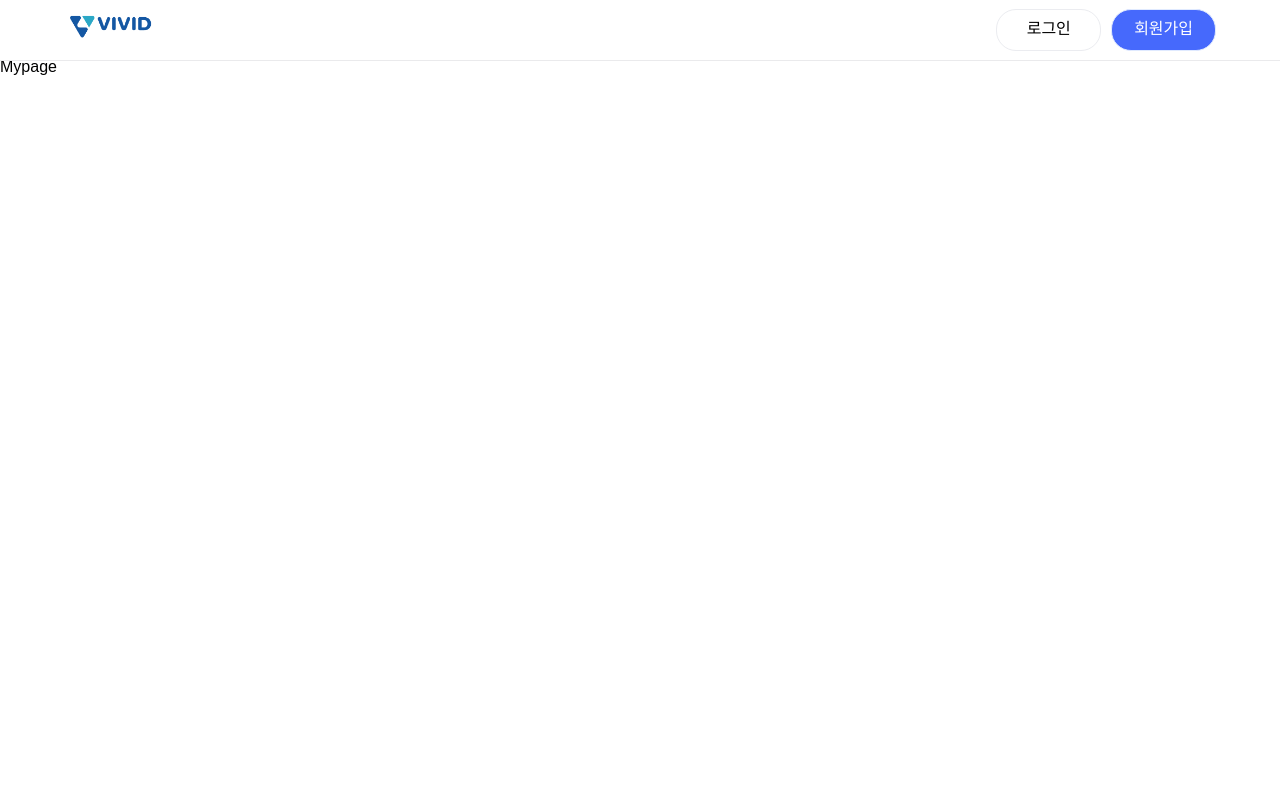
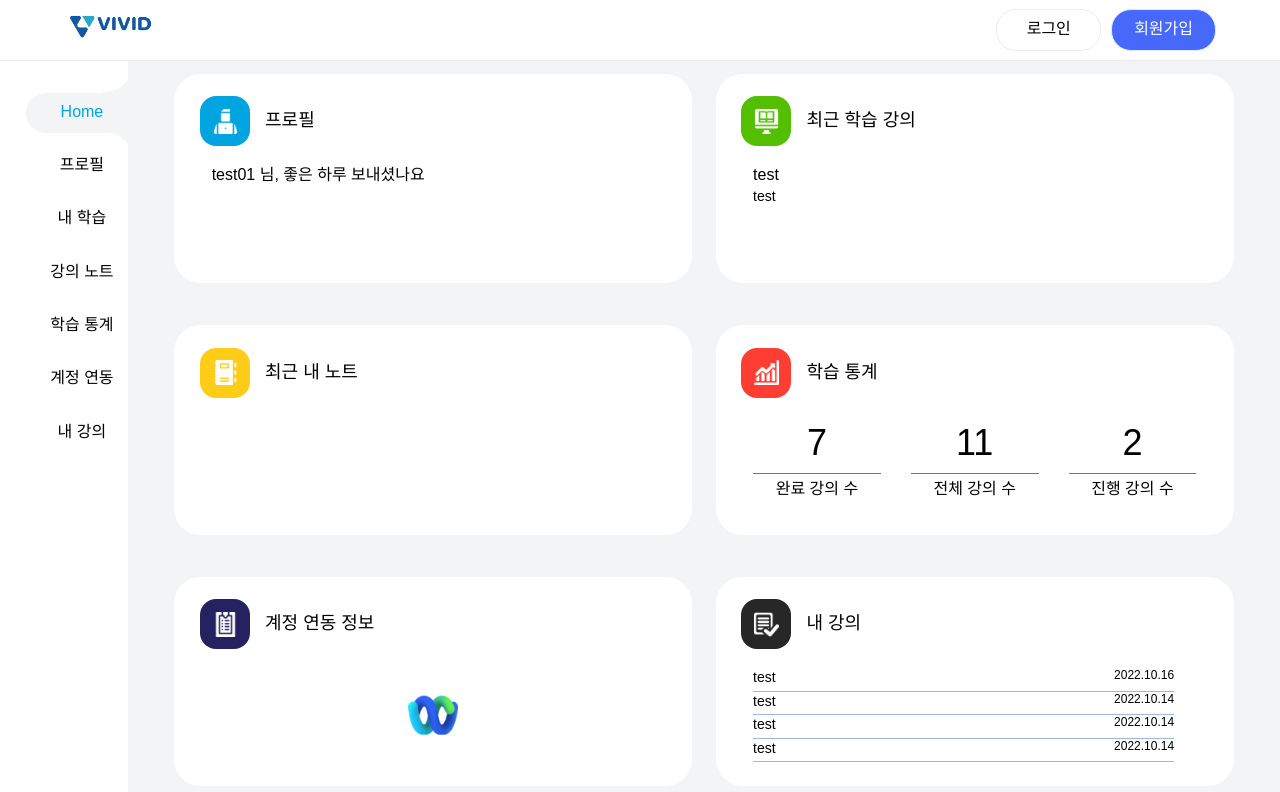
Before and after one commit to 3j-dev/chicplay_web, a React app: page /mypage in a window 1280 px wide. Shown: the top 792 px of the page. Built offline with nearby package versions, Linux system fonts and the light colour scheme.

Commit message:
[Feat] CP-95 Mypage layout 구성

```diff
--- a/src/page/Mypage/index.tsx
+++ b/src/page/Mypage/index.tsx
@@ -1,5 +1,63 @@
+import { useLayoutEffect, useState } from 'react';
+
+import { Layout } from './style';
+import Content from '@/component/Common/Content';
+import Submenu from '@/component/Common/Submenu';
+import { dashBoardData, myTempData } from './data';
+import { MyDataT, StudiedVideoT } from '@/interfaces/mypage';
+import { getMyPageDashBoard } from '@/api/mypage';
+import {
+  MyProfile,
+  MyRecentStudy,
+  MyRecentNote,
+  MyStudyStat,
+  MyAuthAccount,
+  MyVideoList,
+} from '@/component/Mypage/MypageAtom';
+
 const Mypage: React.FC = () => {
-  return <div>Mypage</div>;
+  const [myData, setMyData] = useState<MyDataT>(myTempData);
+
+  useLayoutEffect(() => {
+    //get and setMyData
+  }, []);
+
+  return (
+    <Layout>
+      <Submenu
+        allMenuState={dashBoardData}
+        nowMenuState={dashBoardData[0]}
+        isPlusMethodExist={false}
+      />
+      <Content
+        atomInRow={2}
+        atomCount={6}
+        childrens={[
+          <MyProfile email={myData.email} name={myData.name} picture={myData.picture} key={0} />,
+          <MyRecentStudy
+            videoSpaceId={myData.lastStudiedIndividualVideo.videoSpaceId}
+            videoSpaceName={myData.lastStudiedIndividualVideo.videoSpaceName}
+            videoDescription={myData.lastStudiedIndividualVideo.videoDescription}
+            individualVideoId={myData.lastStudiedIndividualVideo.individualVideoId}
+            updatedDate={myData.lastStudiedIndividualVideo.updatedDate}
+            videoTitle={myData.lastStudiedIndividualVideo.videoTitle}
+            videoSpaceDescription={myData.lastStudiedIndividualVideo.videoSpaceDescription}
+            lastAccessTime={myData.lastStudiedIndividualVideo.lastAccessTime}
+            key={1}
+          />,
+          <MyRecentNote key={2} />,
+          <MyStudyStat
+            key={3}
+            videoSpaceCount={myData.videoSpaceCount}
+            totalIndividualVideoCount={myData.totalIndividualVideoCount}
+            completedIndividualVideoCount={myData.completedIndividualVideoCount}
+          />,
+          <MyAuthAccount connectedWebex={myData.connectedWebex} key={4} />,
+          <MyVideoList key={5} dashboardIndividualVideos={myData.dashboardIndividualVideos} />,
+        ]}
+      />
+    </Layout>
+  );
 };
 
 export default Mypage;
--- /dev/null
+++ b/src/page/Mypage/style.ts
@@ -0,0 +1,10 @@
+import styled from 'styled-components';
+
+export const Layout = styled.div`
+  position: relative;
+  display: flex;
+  justify-content: center;
+  align-items: center;
+  width: 100%;
+  height: 100%;
+`;
```
